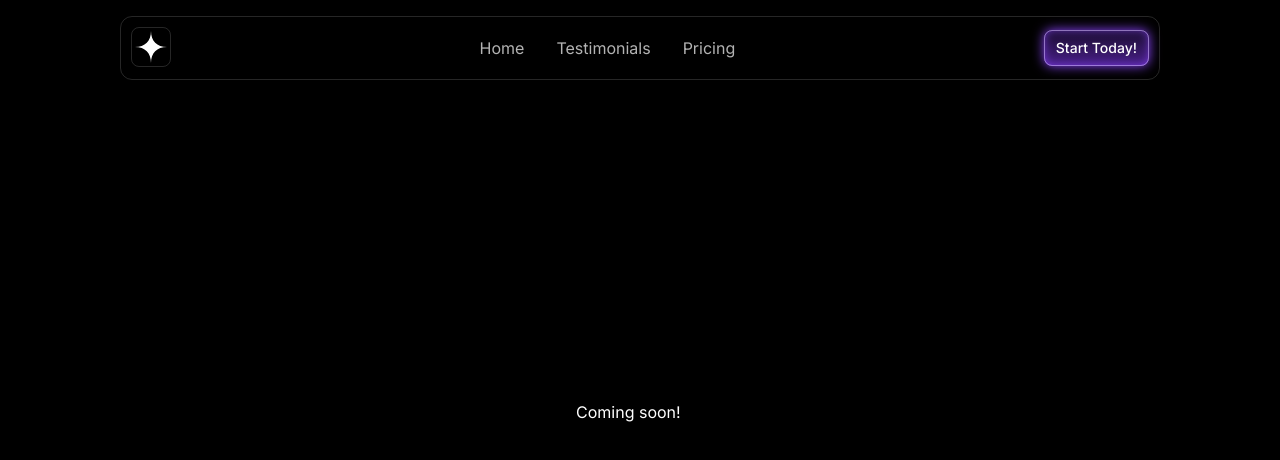
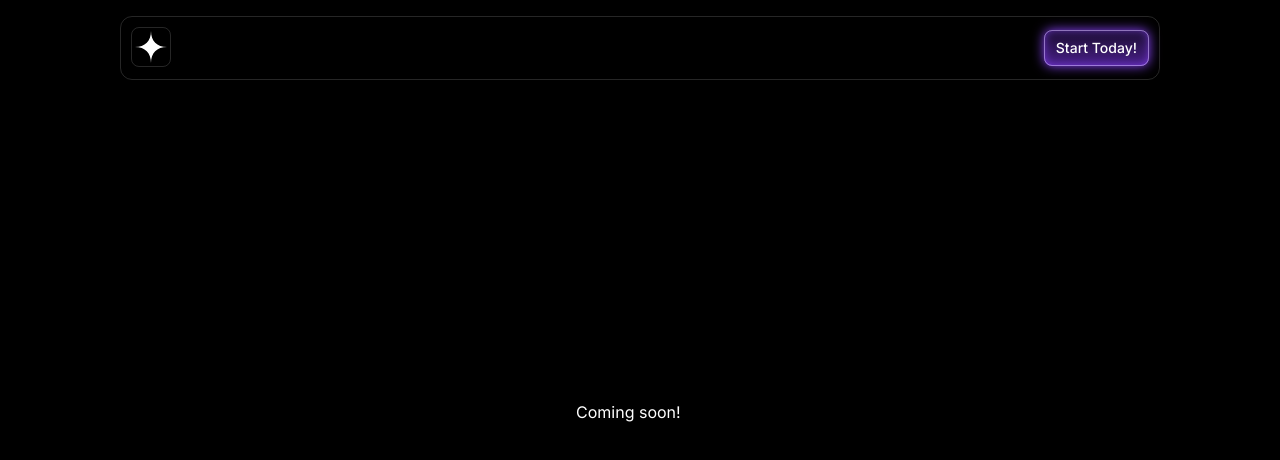
Before and after one commit to Gaurav-08-dev/food-school, a Next.js app: page / in a window 1280 px wide. Shown: the top 460 px of the page. Built offline with nearby package versions, Linux system fonts and the light colour scheme.

Commit message:
hide top navbar options in small devices

```diff
--- a/src/sections/Header.tsx
+++ b/src/sections/Header.tsx
@@ -10,7 +10,7 @@ export const Header = () => {
               <LogoIcon className="h-8 w-8" />
             </div>
           </div>
-          <div className="">
+          <div className="sm:hidden">
             <nav className="flex gap-8 text-white/70">
               <a href="#" className="hover:text-white transition">Home</a>
               <a href="#" className="hover:text-white transition">Testimonials</a>
```
